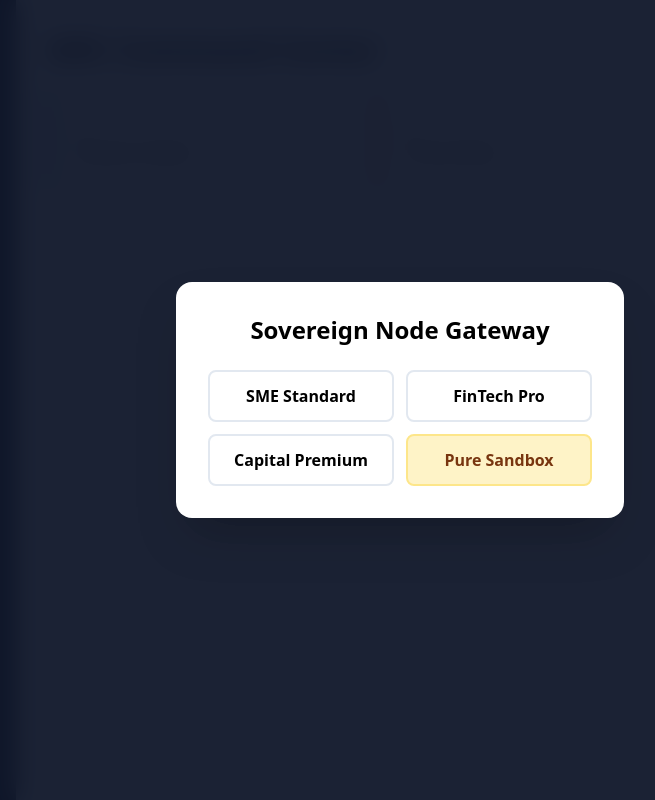
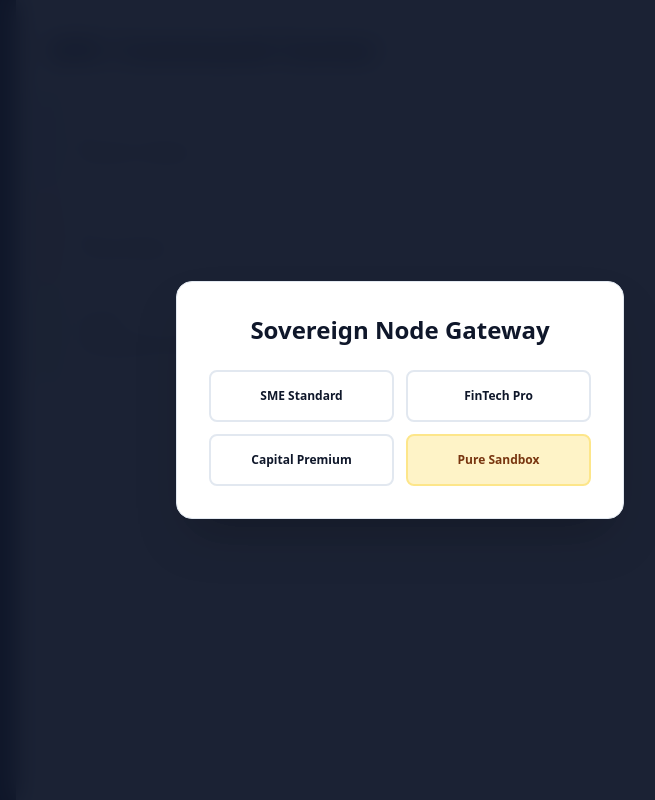
Before and after one commit to Motlogelwa41-byte/ethical-edge-open-grc, a Python web app: template templates/dashboard.html in a window 1280 px wide. Shown: the whole page, without its empty margins (240-895 px from the left). Run offline with Jinja, Linux system fonts and the light colour scheme; the template is opened without the code that fills it, so the values that code supplies are empty; some libraries are stand-ins or nearby versions.

Commit message:
Update dashboard.html

```diff
--- a/templates/dashboard.html
+++ b/templates/dashboard.html
@@ -2,100 +2,118 @@
 <html lang="en" class="h-full bg-slate-50">
 <head>
     <meta charset="UTF-8">
-    <title>Ethical Edge GRC Dashboard</title>
+    <title>Ethical Edge GRC | Sovereign Command</title>
     <script src="https://cdn.tailwindcss.com"></script>
+    <style>
+        .risk-high { color: #dc2626; font-weight: bold; }
+        .risk-med { color: #d97706; font-weight: bold; }
+        .risk-low { color: #16a34a; font-weight: bold; }
+        .tab-content { display: none; }
+        .tab-content.active { display: block; }
+    </style>
 </head>
-<body class="h-full">
-    <!-- Login Gateway -->
-    <div id="login-gateway" class="fixed inset-0 z-[1000] flex items-center justify-center bg-slate-900/95 backdrop-blur-md p-4">
-        <div class="max-w-md w-full bg-white rounded-2xl shadow-2xl p-8">
+<body class="h-full font-sans text-slate-900">
+
+    <!-- 1. SOVEREIGN GATEWAY -->
+    <div id="login-gateway" class="fixed inset-0 z-[9999] flex items-center justify-center bg-slate-900/95 backdrop-blur-md p-4">
+        <div class="max-w-md w-full bg-white rounded-2xl shadow-2xl p-8 border border-slate-200">
             <h2 class="text-2xl font-bold mb-6 text-center">Sovereign Node Gateway</h2>
-            <div class="grid grid-cols-2 gap-3">
-                <button onclick="window.initSession('SME Standard')" class="p-3 border-2 border-slate-200 rounded-lg font-bold hover:bg-blue-50 cursor-pointer">SME Standard</button>
-                <button onclick="window.initSession('FinTech Pro')" class="p-3 border-2 border-slate-200 rounded-lg font-bold hover:bg-blue-50 cursor-pointer">FinTech Pro</button>
-                <button onclick="window.initSession('Capital Premium')" class="p-3 border-2 border-slate-200 rounded-lg font-bold hover:bg-blue-50">Capital Premium</button>
-                <button onclick="window.initSession('Pure Sandbox')" class="p-3 bg-amber-100 border-2 border-amber-200 text-amber-900 rounded-lg font-bold">Pure Sandbox</button>
+            <div class="grid grid-cols-2 gap-3 text-xs">
+                <button onclick="window.initSession('SME Standard')" class="p-4 border-2 border-slate-200 rounded-lg font-bold hover:bg-blue-600 hover:text-white transition-colors cursor-pointer">SME Standard</button>
+                <button onclick="window.initSession('FinTech Pro')" class="p-4 border-2 border-slate-200 rounded-lg font-bold hover:bg-blue-600 hover:text-white transition-colors cursor-pointer">FinTech Pro</button>
+                <button onclick="window.initSession('Capital Premium')" class="p-4 border-2 border-slate-200 rounded-lg font-bold hover:bg-blue-600 hover:text-white transition-colors cursor-pointer">Capital Premium</button>
+                <button onclick="window.initSession('Pure Sandbox')" class="p-4 bg-amber-100 border-2 border-amber-200 text-amber-900 rounded-lg font-bold hover:bg-amber-500 hover:text-white transition-colors cursor-pointer">Pure Sandbox</button>
             </div>
         </div>
     </div>
 
-    <!-- App Container -->
+    <!-- 2. LAYOUT -->
     <div class="flex h-screen">
-        <!-- Sidebar -->
         <aside class="w-64 bg-slate-900 text-white p-6 z-[100]">
             <h2 class="text-xl font-bold mb-8 text-blue-400">Ethical Edge GRC</h2>
             <nav class="space-y-4">
                 <button onclick="window.switchTab('dashboard')" class="block w-full text-left p-3 hover:bg-slate-700 rounded cursor-pointer font-bold">📊 Dashboard</button>
                 <button onclick="window.switchTab('compliance')" class="block w-full text-left p-3 hover:bg-slate-700 rounded cursor-pointer font-bold">🛡️ Compliance Matrix</button>
                 <button onclick="window.switchTab('risk')" class="block w-full text-left p-3 hover:bg-slate-700 rounded cursor-pointer font-bold">🚩 Risk Register</button>
-                <button onclick="window.location.reload()" class="block w-full text-left p-3 mt-10 text-rose-400 border-t border-slate-700 hover:bg-slate-800 rounded cursor-pointer font-bold">Logout Node</button>
+                <button onclick="location.reload()" class="block w-full text-left p-3 mt-10 text-rose-400 border-t border-slate-700 hover:bg-slate-800 rounded cursor-pointer font-bold">Logout Node</button>
             </nav>
         </aside>
 
-        <!-- Main Content -->
-        <main class="flex-1 p-8 overflow-y-auto z-[90]">
+        <main class="flex-1 p-8 overflow-y-auto">
             <h1 id="brand-title" class="text-3xl font-bold mb-6">GRC Command Center</h1>
 
-            <div id="tab-dashboard" class="grid grid-cols-3 gap-6">
+            <div id="tab-dashboard" class="tab-content active grid grid-cols-3 gap-6">
                 <div class="bg-white p-6 rounded shadow border-l-4 border-blue-500"><h3>5</h3><p>Vendors Vetted</p></div>
                 <div class="bg-white p-6 rounded shadow border-l-4 border-red-500"><h3>0</h3><p>Critical Risks</p></div>
                 <div class="bg-white p-6 rounded shadow border-l-4 border-green-500"><h3>61.5%</h3><p>Compliance Score</p></div>
             </div>
 
-            <div id="tab-compliance" class="hidden">
-                <h2 class="text-2xl font-bold mb-4">🛡️ King V Compliance Matrix</h2>
+            <div id="tab-compliance" class="tab-content hidden space-y-4">
+                <h2 class="text-2xl font-bold mb-6">🛡️ King V (2026) Compliance Matrix</h2>
                 <div id="matrix-grid" class="grid grid-cols-1 md:grid-cols-2 lg:grid-cols-3 gap-4"></div>
             </div>
 
-            <div id="tab-risk" class="hidden">
-                <h2 class="text-2xl font-bold mb-4">🚩 Live Risk Register</h2>
+            <div id="tab-risk" class="tab-content hidden">
+                <h2 class="text-2xl font-bold mb-6">🚩 Live Risk Register</h2>
                 <table class="w-full bg-white rounded shadow text-left">
-                    <thead class="bg-slate-800 text-white"><tr><th class="p-3">ID</th><th class="p-3">Risk</th><th class="p-3">Strategy</th></tr></thead>
+                    <thead class="bg-slate-800 text-white"><tr><th class="p-3">ID</th><th class="p-3">Risk</th><th class="p-3">Level</th><th class="p-3">Strategy</th></tr></thead>
                     <tbody id="risk-table-body"></tbody>
                 </table>
             </div>
         </main>
     </div>
 
+    <!-- 3. MODAL -->
+    <div id="audit-modal" class="hidden fixed inset-0 z-[2000] bg-black/50 flex items-center justify-center p-4">
+        <div class="bg-white p-6 rounded-xl w-96 shadow-2xl relative">
+            <button onclick="window.toggleModal(false)" class="absolute top-4 right-4 text-slate-500 hover:text-black text-xl font-bold">✕</button>
+            <h3 id="modal-title" class="font-bold text-lg mb-2">Audit Gate</h3>
+            <p id="modal-req" class="text-sm text-slate-600 mb-4"></p>
+            <input type="file" class="block w-full mb-4 border p-2 text-sm rounded">
+            <button onclick="window.runAudit()" class="w-full bg-blue-600 text-white py-3 rounded-lg font-bold hover:bg-blue-700">Verify Rule Telemetry</button>
+            <div id="audit-results" class="hidden mt-4 p-4 bg-green-50 text-green-800 rounded text-sm border border-green-200"></div>
+        </div>
+    </div>
+
     <script>
-        // Force functions onto the Window object so buttons can always see them
+        // Force functions to window so they are globally click-able
         window.initSession = (name) => {
-            console.log("Initializing session for:", name);
             document.getElementById('login-gateway').classList.add('hidden');
             document.getElementById('brand-title').textContent = name + " — Command Center";
         };
 
         window.switchTab = (tab) => {
-            console.log("Switching tab to:", tab);
-            document.getElementById('tab-dashboard').classList.toggle('hidden', tab !== 'dashboard');
-            document.getElementById('tab-compliance').classList.toggle('hidden', tab !== 'compliance');
-            document.getElementById('tab-risk').classList.toggle('hidden', tab !== 'risk');
+            document.querySelectorAll('.tab-content').forEach(el => el.classList.remove('active', 'hidden'));
+            document.querySelectorAll('.tab-content').forEach(el => el.classList.add('hidden'));
+            document.getElementById('tab-' + tab).classList.remove('hidden');
+            document.getElementById('tab-' + tab).classList.add('active');
         };
 
-<script>
-    // 1. Fetching Real Data from your FastAPI Engine
-    async function refreshDashboard() {
-        try {
-            const response = await fetch('/api/v1/compliance/king-v/metrics');
-            if (!response.ok) throw new Error("Backend not connected");
-            const data = await response.json();
+        window.toggleModal = (show) => document.getElementById('audit-modal').classList.toggle('hidden', !show);
 
-            // Update Dashboard Metrics dynamically
-            document.querySelector('#tab-dashboard .grid').innerHTML = `
-                <div class="bg-white p-6 rounded shadow border-l-4 border-blue-500"><h3>Total Principles</h3><p>${data.overall_compliance_score}% Compliance</p></div>
-            `;
+        window.openAudit = (id, desc) => {
+            document.getElementById('modal-title').textContent = "Verify: " + id;
+            document.getElementById('modal-req').textContent = desc;
+            document.getElementById('audit-results').classList.add('hidden');
+            window.toggleModal(true);
+        };
 
-            // Render Real Matrix from Backend
+        window.runAudit = () => {
+            const res = document.getElementById('audit-results');
+            res.classList.remove('hidden');
+            res.innerHTML = "<strong>PASSED</strong><br>Citation: Verified per King V 2026 standards.";
+        };
+
+        document.addEventListener('DOMContentLoaded', () => {
+            // Render 13 Principles
             const m = document.getElementById('matrix-grid');
-            m.innerHTML = '';
-            // Logic to loop through data.governing_functions
-            console.log("Real Data Loaded:", data);
-        } catch (err) {
-            console.error("Engine Offline:", err);
-            // Fallback only if server is unreachable
-        }
-    }
+            for(let i=1; i<=13; i++) m.innerHTML += `<div class="p-4 bg-white border rounded shadow"><strong>P${i}:</strong> King V Principle.<br><button onclick="window.openAudit('P${i}', 'Governance Gate for King V compliance.')" class="mt-2 text-blue-600 font-bold text-sm">Verify Gate →</button></div>`;
 
-    // Connect this to the window so it is always accessible
-    window.onload = refreshDashboard;
-</script>
+            // Render Risks
+            const rb = document.getElementById('risk-table-body');
+            const risks = [{id:"RSK-001", t:"Climate Volatility", l:"HIGH", s:"Nodes"}, {id:"RSK-002", t:"Data Leakage", l:"CRITICAL", s:"Encryption"}];
+            risks.forEach(r => rb.innerHTML += `<tr class="border-b"><td class="p-3">${r.id}</td><td class="p-3">${r.t}</td><td class="p-3 font-bold ${r.l=='CRITICAL'?'text-red-600':'text-orange-600'}">${r.l}</td><td class="p-3">${r.s}</td></tr>`);
+        });
+    </script>
+</body>
+</html>
```
